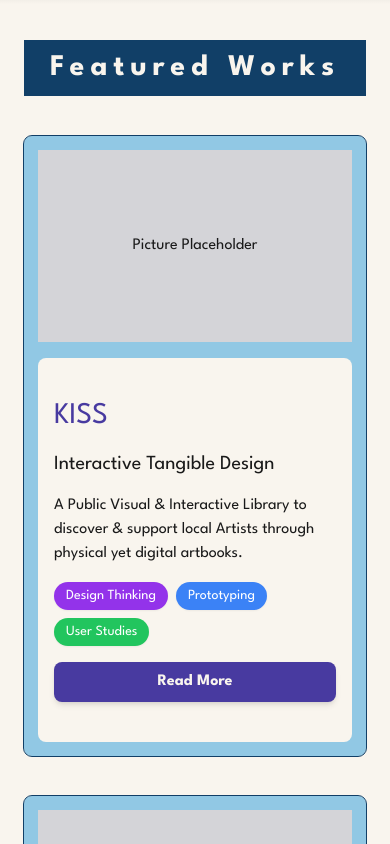
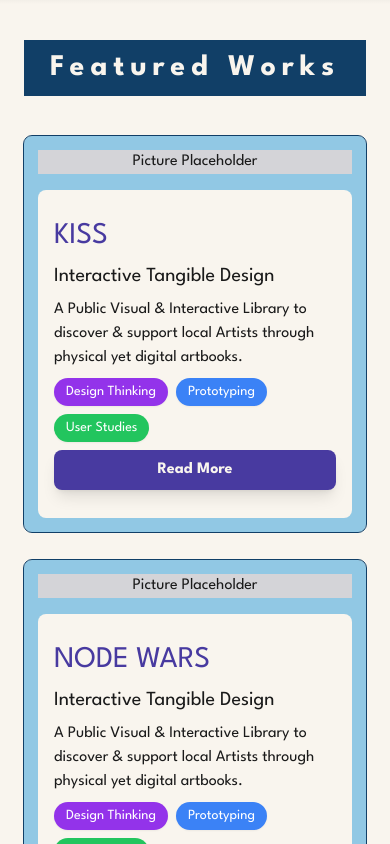
Before and after one commit to Tthide/Personal-Portfolio, an Angular app: page /home in a window 390 px wide. Shown: the part 840-1684 px from the top of the page. Built offline with nearby package versions, Linux system fonts and the light colour scheme; grey boxes are pictures that could not be loaded; a web font is replaced by a local one.

Commit message:
fix: improved md responsiveness

```diff
--- a/src/app/project-list/project-list.html
+++ b/src/app/project-list/project-list.html
@@ -1,29 +1,28 @@
 <!-- Project List Component Template -->
-<div class="w-full flex flex-col items-center gap-10">
+<div class="w-full flex flex-col items-center gap-7 lg:gap-14">
     @defer {
     @for (project of projects; track $index) {
     <div
-        class="w-full p-3.5 bg-accent_blue outline outline-1 outline-primary rounded-lg flex flex-col md:flex-row gap-4 md:gap-10">
+        class="w-full p-3.5 bg-accent_blue outline outline-1 outline-primary rounded-lg flex flex-col md:flex-row gap-4 lg:gap-10">
         <!-- Image / Picture Placeholder -->
-        <div class="flex-1 relative flex items-center">
-            <div class="w-full h-48 md:h-full bg-zinc-300"></div>
+        <div class="flex-1 relative flex items-center justify-center bg-zinc-300">
             <span
-                class="absolute left-1/2 md:left-[330px] top-1/2 md:top-[285px] transform -translate-x-1/2 -translate-y-1/2 md:translate-x-0 md:translate-y-0 text-smooth_dark text-base md:text-xl">
+                class=" text-smooth_dark text-base lg:text-xl">
                 Picture Placeholder
             </span>
         </div>
 
         <!-- Project Info -->
-        <div class="w-full md:w-96 h-auto px-4 md:px-7 py-10 md:py-20 rounded-lg bg-light flex flex-col gap-4 md:gap-9">
-            <h3 class="text-accent_purple text-3xl md:text-6xl font-spartan">
+        <div class="w-full md:w-1/2 lg:w-[33%] h-auto px-4 lg:px-7 py-7 lg:py-20 rounded-lg bg-light flex flex-col gap-2 lg:gap-9">
+            <h3 class="text-accent_purple text-3xl lg:text-6xl font-spartan">
                 {{ project.content.info_card.title }}
             </h3>
 
-            <h4 class="text-smooth_dark text-xl md:text-3xl font-spartan">
+            <h4 class="text-smooth_dark text-xl lg:text-3xl font-spartan">
                 {{ project.content.info_card.subtitle }}
             </h4>
 
-            <p class="text-smooth_dark text-base md:text-xl font-spartan">
+            <p class="text-smooth_dark text-base lg:text-xl font-spartan">
                 {{ project.content.info_card.desc }}
             </p>
 
@@ -31,7 +30,7 @@
             <div class="flex flex-wrap gap-2">
                 @for (keyword of project.content.info_card.key_words; track $index) {
                 <span
-                    class="text-white text-sm md:text-base px-3 py-1 rounded-full shadow-sm hover:shadow-md transition-all duration-200 {{ getChipColor($index) }}">
+                    class="text-white text-sm lg:text-base px-3 py-1 rounded-full shadow-sm hover:shadow-lg transition-all duration-200 {{ getChipColor($index) }}">
                     {{ keyword }}
                 </span>
                 }
@@ -39,7 +38,7 @@
 
             <!-- Read More Button -->
             <a [routerLink]="['/project', project.id]"
-                class="px-6 py-2 md:px-8 md:py-3 text-base md:text-xl font-bold flex justify-center items-center bg-accent_purple shadow-md text-light rounded-lg hover:bg-white hover:outline hover:outline-2 hover:outline-accent_purple hover:text-accent_purple transition">
+                class="px-6 py-2 lg:px-8 lg:py-3 text-base lg:text-xl font-bold flex justify-center items-center bg-accent_purple shadow-lg text-light rounded-lg hover:bg-white hover:outline hover:outline-2 hover:outline-accent_purple hover:text-accent_purple transition">
                 Read More
             </a>
         </div>
```
